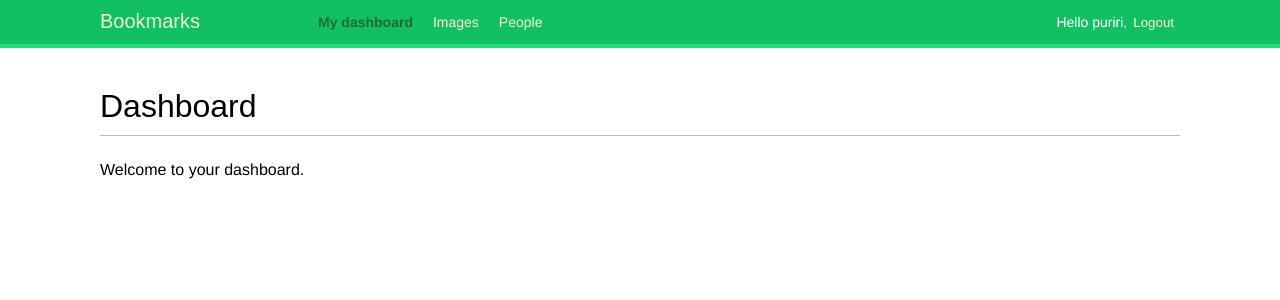
After one commit to arumpuri/social-website-django, a Django app: page /account/ in a window 1280 px wide. The commit adds this page. Shown: the top 300 px of the page. Run offline with Django 5.2, Linux system fonts and the light colour scheme; a user stored in the database is signed in; some web fonts are replaced.

Commit message:
adding login and logout view

```diff
--- /dev/null
+++ b/bookmarks/account/templates/account/dashboard.html
@@ -0,0 +1,8 @@
+{% extends "base.html" %}
+
+{% block title %}Dashboard{% endblock %}
+
+{% block content %}
+  <h1>Dashboard</h1>
+  <p>Welcome to your dashboard.</p>
+{% endblock %}
--- a/bookmarks/account/templates/base.html
+++ b/bookmarks/account/templates/base.html
@@ -8,6 +8,30 @@
     <body>
         <div id="header">
             <span class="logo">Bookmarks</span>
+            {% if request.user.is_authenticated %}
+      <ul class="menu">
+        <li {% if section == "dashboard" %}class="selected"{% endif %}>
+          <a href="{% url "dashboard" %}">My dashboard</a>
+        </li>
+        <li {% if section == "images" %}class="selected"{% endif %}>
+          <a href="#">Images</a>
+        </li>
+        <li {% if section == "people" %}class="selected"{% endif %}>
+          <a href="#">People</a>
+        </li>
+      </ul>
+    {% endif %}
+    <span class="user">
+      {% if request.user.is_authenticated %}
+        Hello {{ request.user.first_name|default:request.user.username }},
+        <form action="{% url "logout" %}" method="post">
+          <button type="submit">Logout</button>
+          {% csrf_token %}
+        </form>
+      {% else %}
+        <a href="{% url "login" %}">Log-in</a>
+      {% endif %}
+    </span>
         </div>
         <div id="content">
             {% block content %}
--- a/bookmarks/account/urls.py
+++ b/bookmarks/account/urls.py
@@ -1,6 +1,11 @@
 from django.urls import path
 from. import views
+from django.contrib.auth import views as auth_views
+
 
 urlpatterns = [
-    path('login/', views.user_login, name='login'),
+    # path('login/', views.user_login, name='login'),
+    path('login/', auth_views.LoginView.as_view(), name='login'),
+    path('logout/', auth_views.LogoutView.as_view(), name='logout'),
+    path('', views.dashboard, name='dashboard'),
 ]
--- a/bookmarks/account/views.py
+++ b/bookmarks/account/views.py
@@ -1,6 +1,7 @@
 from django.contrib.auth import authenticate, login
 from django.http import HttpResponse
 from django.shortcuts import render
+from django.contrib.auth.decorators import login_required
 from.forms import LoginForm
 
 def user_login(request):
@@ -24,3 +25,11 @@ def user_login(request):
     else:
         form = LoginForm()
     return render(request, 'account/login.html', {'form': form})
+
+@login_required
+def dashboard(request):
+    return render(
+        request,
+        'account/dashboard.html',
+        {'section': 'dashboard'}
+    )
--- a/bookmarks/bookmarks/settings.py
+++ b/bookmarks/bookmarks/settings.py
@@ -123,3 +123,7 @@ STATIC_URL = 'static/'
 # https://docs.djangoproject.com/en/5.1/ref/settings/#default-auto-field
 
 DEFAULT_AUTO_FIELD = 'django.db.models.BigAutoField'
+
+LOGIN_REDIRECT_URL = 'dashboard'
+LOGIN_URL = 'login'
+LOGOUT_URL = 'logout'
```
Also changed, not shown: bookmarks/account/templates/registration/logged_out.html (added, +11 -0 lines), bookmarks/account/templates/registration/login.html (added, +25 -0 lines), bookmarks/db.sqlite3.
